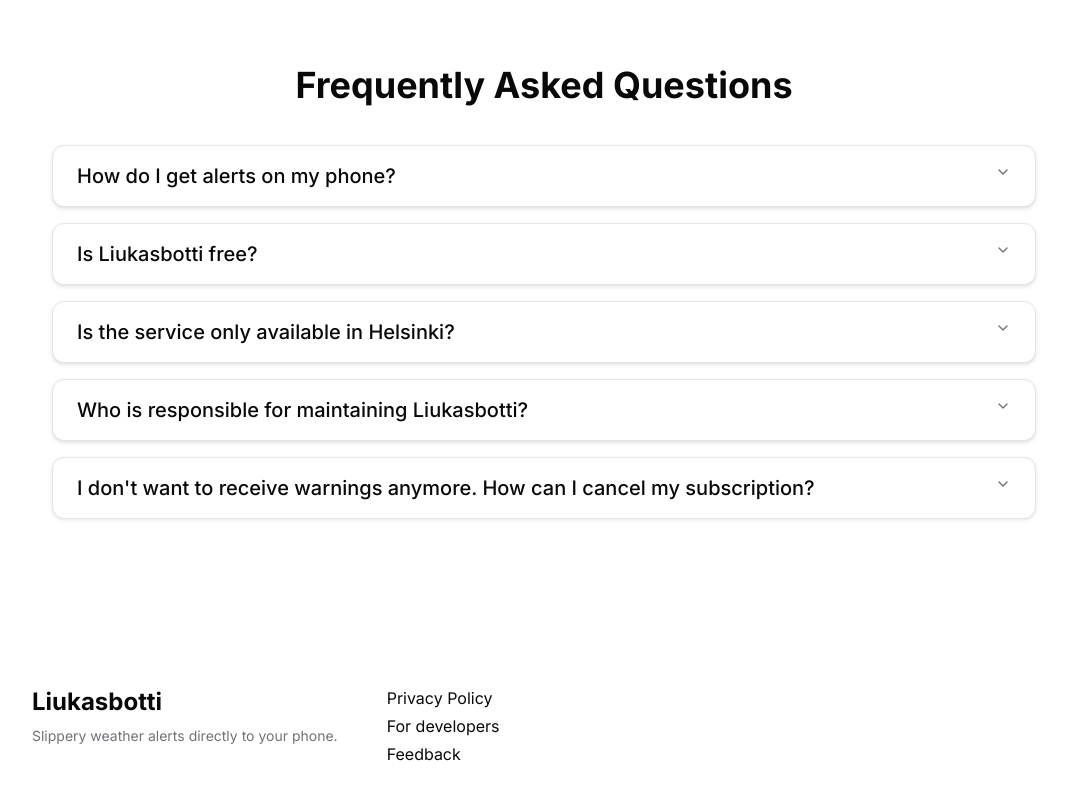
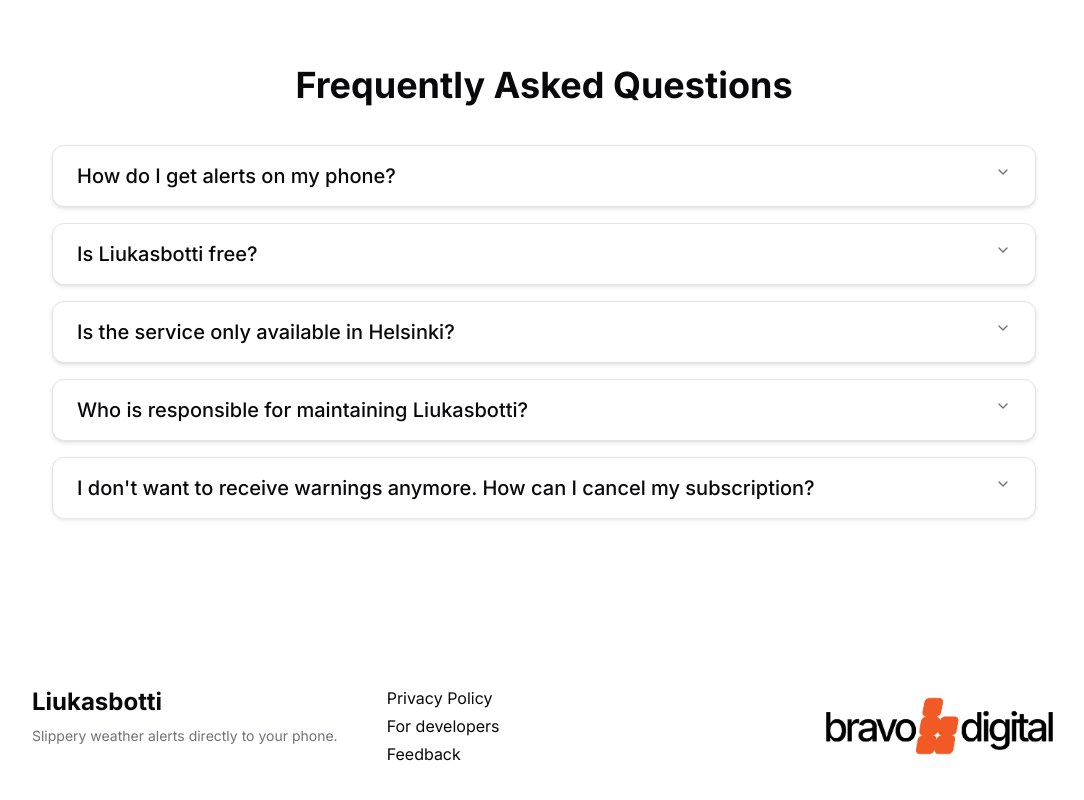
Before and after one commit to Bravo-Digital/liukastumisvaroituspalvelu-open, a Next.js app: page /en in a window 1280 px wide. Shown: the part 1212-2012 px from the top of the page, without its empty margins (96-1180 px from the left). Built offline with nearby package versions, Linux system fonts and the light colour scheme.

Commit message:
Added logo to footer

```diff
--- a/messages/en.json
+++ b/messages/en.json
@@ -56,7 +56,7 @@
   "title1/2": "Avoid slipping with",
   "title2/2": "Liukasbotti",
   "desc": "Get alerts about extremely slippery walking conditions directly on your phone. The service is free.",
-  "subscibe": "Subscirbe"
+  "subscibe": "Subscribe"
 },
 "InfoBox": {
   "title": "About Liukasbotti",
--- a/src/components/footer.tsx
+++ b/src/components/footer.tsx
@@ -1,5 +1,7 @@
 import { useTranslations } from "next-intl";
 import Link from "next/link";
+import Image from "next/image";
+
 
 export default function Footer() {
   const t = useTranslations("Footer");
@@ -18,20 +20,18 @@ export default function Footer() {
   return (
     <footer className="w-full py-10 flex justify-center items-start bg-background text-foreground">
     <div className="w-full max-w-5xl grid gap-10 sm:grid-cols-1 md:grid-cols-2 lg:grid-cols-3 text-center md:text-left">
-
-        {/* Brand Info */}
+      {/* Brand Info (left) */}
       <div className="flex flex-col items-center md:items-start">
         <h1 className="text-2xl font-bold">Liukasbotti</h1>
-          <p className="text-sm text-muted-foreground mt-2">
-            {t("slogan")}
-          </p>
+        <p className="text-sm text-muted-foreground mt-2">{t("slogan")}</p>
       </div>
 
-        {/* Footer Links */}
+      {/* Footer Links (middle) */}
       {footerContent.map((group) => (
         <div
           className="flex flex-col space-y-3 items-center md:items-start"
-            key={group.title}>
+          key={group.title}
+        >
           <ul className="space-y-1">
             {group.links.map((link) => (
               <li key={link.label}>
@@ -43,6 +43,34 @@ export default function Footer() {
           </ul>
         </div>
       ))}
+
+      {/* Company Logo (right) */}
+      <div className="flex items-center justify-center md:justify-end">
+        <Link
+          href="https://bravodigital.fi"
+          target="_blank"
+          rel="noopener noreferrer"
+          aria-label="Bravo Digital Oy"
+          className="inline-flex items-center"
+        >
+          {/* Light theme logo */}
+          <Image
+            src="/photos/bravo_digital_light.png"
+            alt="Bravo Digital Oy"
+            width={160}
+            height={36}
+            className="block dark:hidden h-16 w-auto"
+          />
+          {/* Dark theme logo */}
+          <Image
+            src="/photos/bravo_digital_dark.png"
+            alt="Bravo Digital Oy"
+            width={160}
+            height={36}
+            className="hidden dark:block h-16 w-auto"
+          />
+        </Link>
+      </div>
     </div>
   </footer>
   );
```
Also changed, not shown: public/photos/bravo_digital_dark.png (added), public/photos/bravo_digital_light.png (added). Lines whose indentation alone changed are shown as unchanged.
